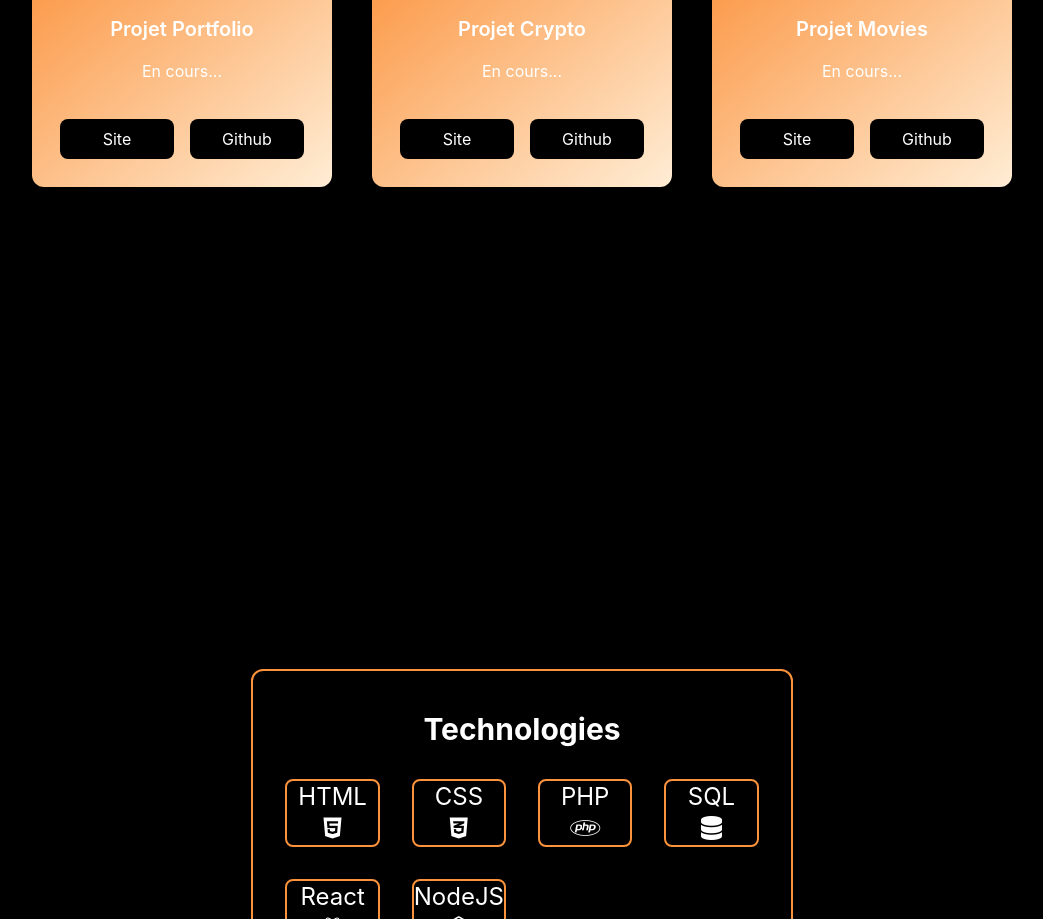
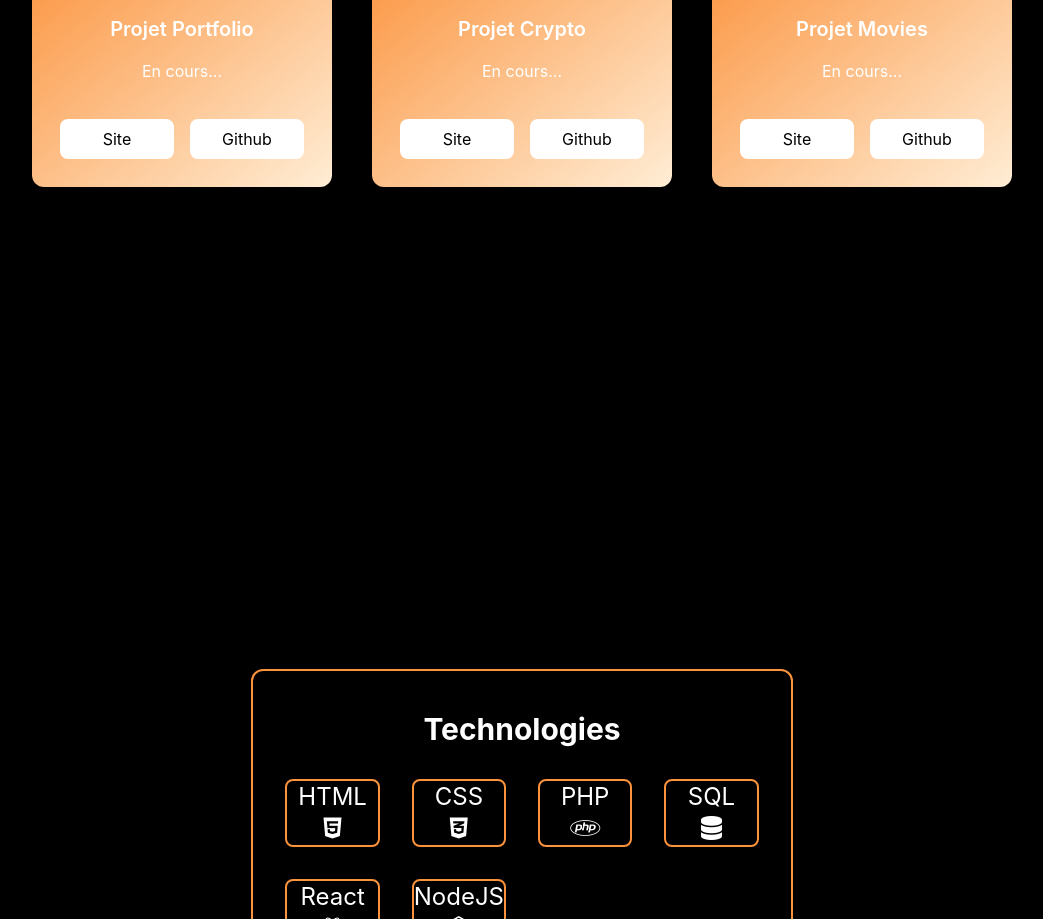
Before and after one commit to Dev-Nago/Portfolio, a React (Create React App) app: page / in a window 1280 px wide. Shown: the part 1239-2158 px from the top of the page, without its empty margins (118-1161 px from the left). Built offline with nearby package versions, Linux system fonts and the light colour scheme.

Commit message:
reworked button

```diff
--- a/src/Components/Projects.jsx
+++ b/src/Components/Projects.jsx
@@ -45,9 +45,7 @@ function Projects({ isDarkMode }) {
             <div className="flex flex-row p-2 m-3">
               <a
                 href={project.link}
-                className={`rounded-lg p-2 m-2 w-1/2 ${
-                  isDarkMode ? "dark" : "light"
-                }`}
+                className="bg-white text-black rounded-lg p-2 m-2 w-1/2 hover:text-orange-400"
               >
                 Site
               </a>
@@ -55,9 +53,7 @@ function Projects({ isDarkMode }) {
                 href={project.github}
                 target="_blank"
                 rel="noreferrer"
-                className={`rounded-lg p-2 m-2 w-1/2 ${
-                  isDarkMode ? "dark" : "light"
-                }`}
+                className="bg-white text-black rounded-lg p-2 m-2 w-1/2 hover:text-orange-400"
               >
                 Github
               </a>
```
